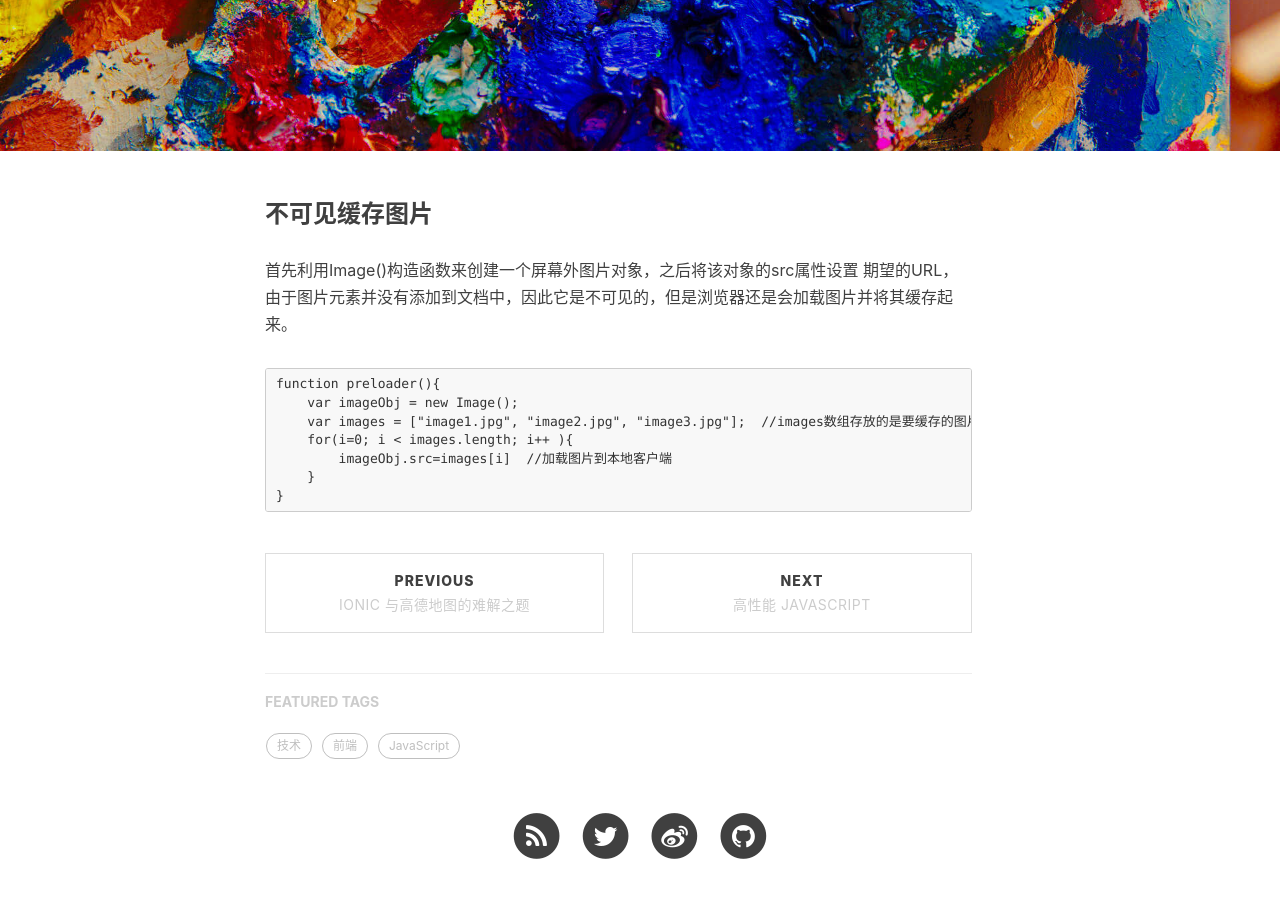
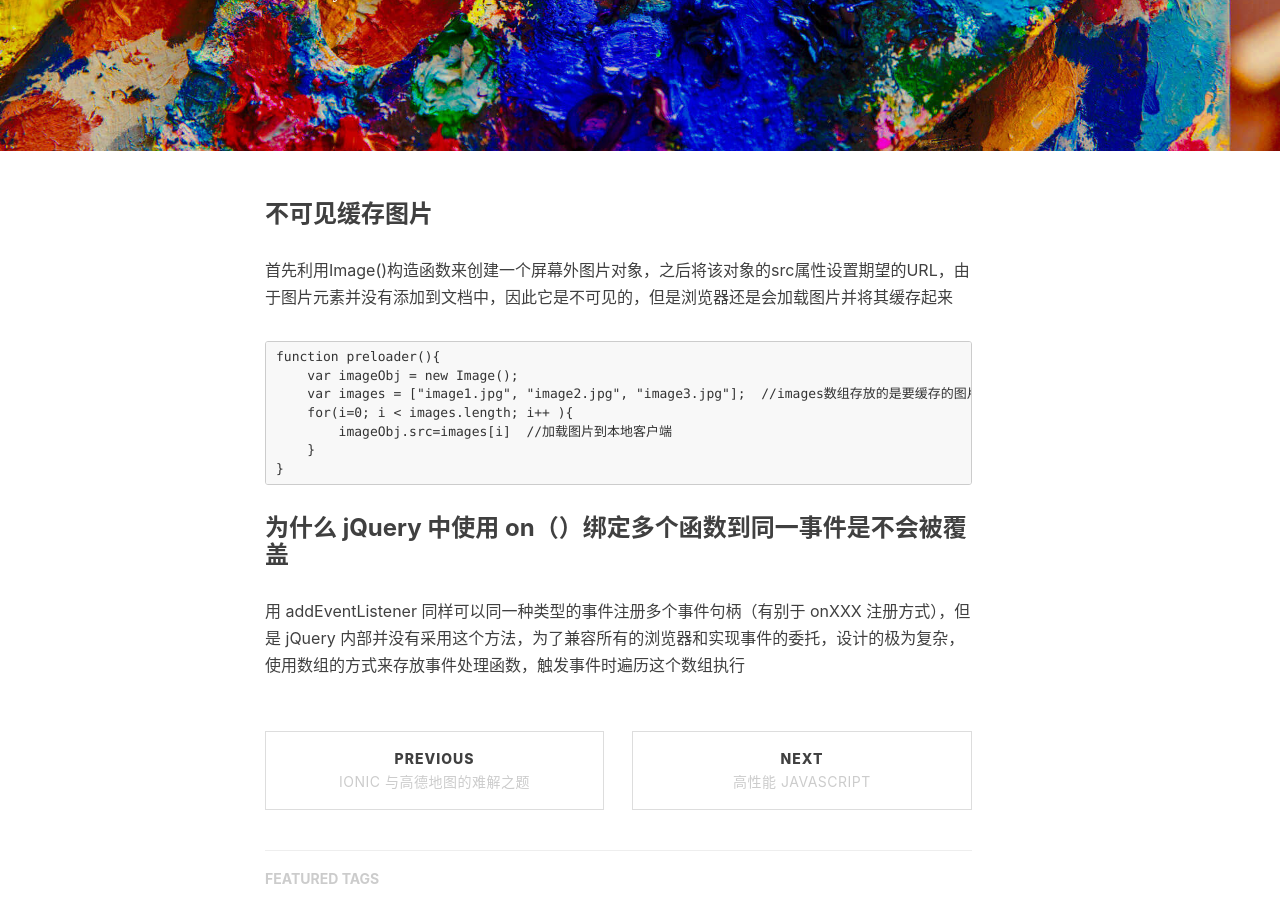
Before and after one commit to corcd/corcd.github.io, a Jekyll site: the page built from _posts/2019-03-13-Normal-web-problems.markdown, in a window 1280 px wide and 900 px high, scrolled down 373 px. Built offline with Jekyll 4.4.1, drawn with Linux system fonts in a browser that asks for light colours; nearby versions of some CDN libraries; comment, search, counter and statistics services are not loaded.

Commit message:
Update some articles

````diff
--- a/_posts/2019-03-13-Normal-web-problems.markdown
+++ b/_posts/2019-03-13-Normal-web-problems.markdown
@@ -14,8 +14,7 @@ tags:
 ---
 
 ### 不可见缓存图片
-首先利用Image()构造函数来创建一个屏幕外图片对象，之后将该对象的src属性设置 期望的URL，由于图片元素并没有添加到文档中，因此它是不可见的，但是浏览器还是会加载图片并将其缓存起来。
-
+首先利用Image()构造函数来创建一个屏幕外图片对象，之后将该对象的src属性设置期望的URL，由于图片元素并没有添加到文档中，因此它是不可见的，但是浏览器还是会加载图片并将其缓存起来
 ```
 function preloader(){
     var imageObj = new Image();
@@ -25,3 +24,6 @@ function preloader(){
     }
 }
 ```
+
+### 为什么 jQuery 中使用 on（）绑定多个函数到同一事件是不会被覆盖
+用 addEventListener 同样可以同一种类型的事件注册多个事件句柄（有别于 onXXX 注册方式），但是 jQuery 内部并没有采用这个方法，为了兼容所有的浏览器和实现事件的委托，设计的极为复杂，使用数组的方式来存放事件处理函数，触发事件时遍历这个数组执行
````
